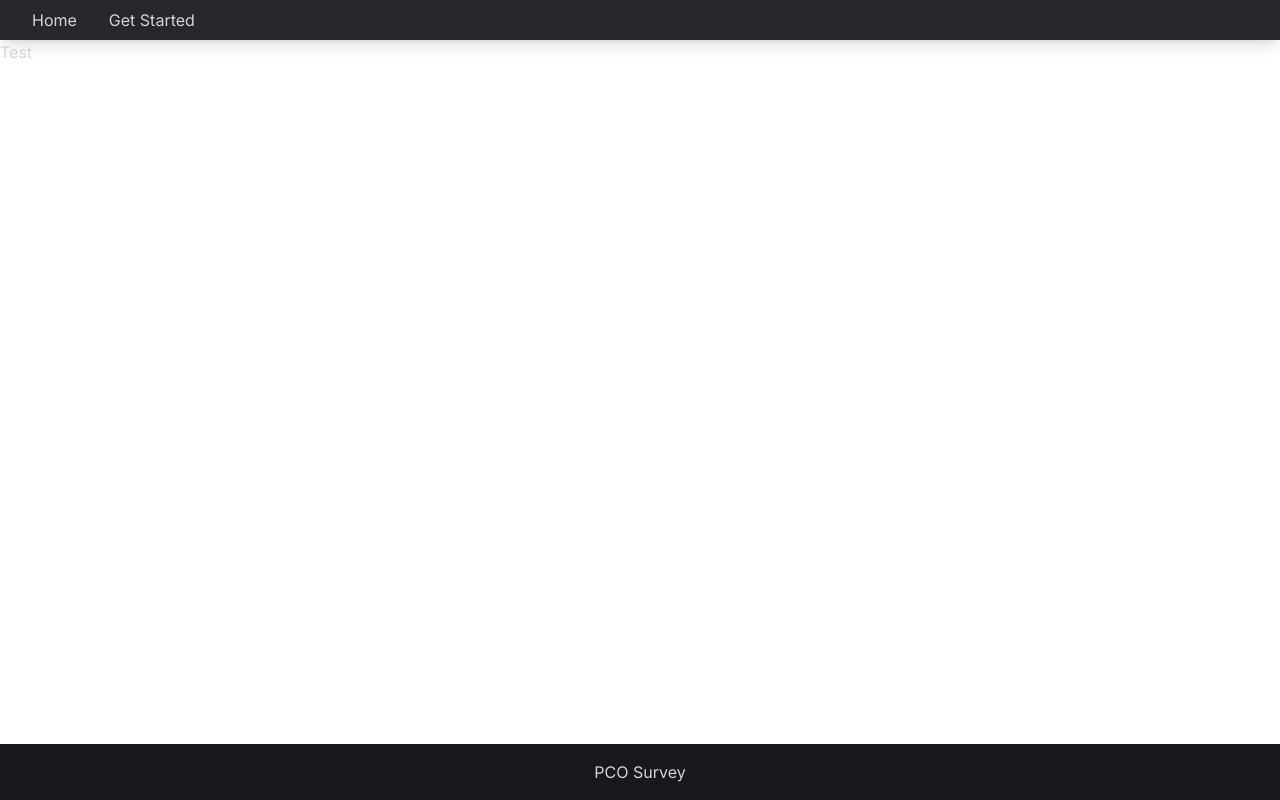
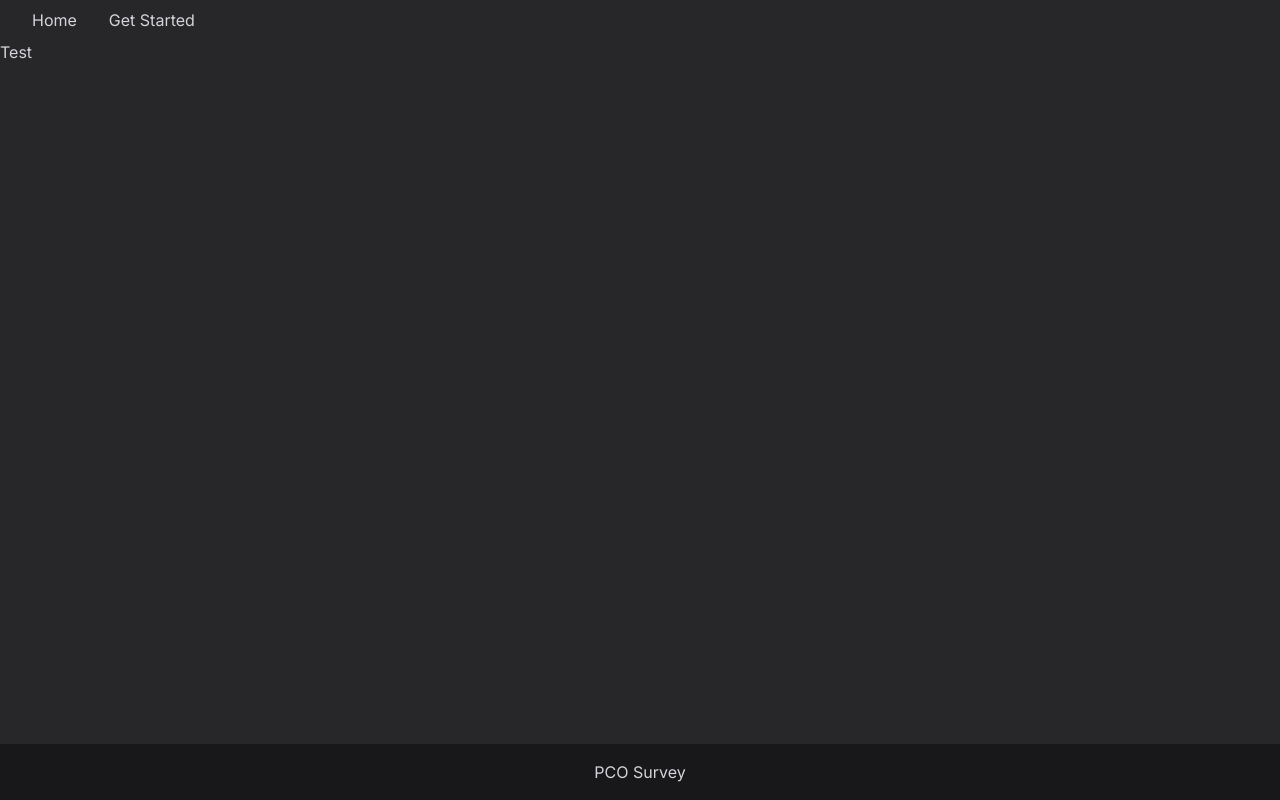
Before and after one commit to BStoller/PCOSurvey, a Next.js app: page /dashboard in a window 1280 px wide. Built offline with nearby package versions, Linux system fonts and the light colour scheme; no server answers.

Commit message:
Adding middleware

```diff
--- a/app/api/auth/[...nextauth]/route.ts
+++ b/app/api/auth/[...nextauth]/route.ts
@@ -73,8 +73,7 @@ const authOptions: AuthOptions = {
 
       return token;
     },
-  },
-  secret: process.env.NEXTAUTH_SECRET ?? "DEVSECRET",
+  }
 };
 
 const handler = NextAuth(authOptions);
--- a/app/dashboard/page.tsx
+++ b/app/dashboard/page.tsx
@@ -1,4 +1,7 @@
+export const runtime = "edge";
+
 export default async function Dashboard() {
+
     return (
         <div className="">
             <p>Test</p>
--- a/app/layout.tsx
+++ b/app/layout.tsx
@@ -25,7 +25,7 @@ export default function RootLayout({
         <body className={cn(inter.className, "dark")}>
           <div className="dark:text-zinc-300 text-zinc-950 flex h-screen w-full flex-col">
             <Navbar></Navbar>
-            <main className="flex-1">{children}</main>
+            <main className="flex-1 bg-zinc-800">{children}</main>
             <Footer></Footer>
           </div>
         </body>
--- a/app/page.tsx
+++ b/app/page.tsx
@@ -13,7 +13,7 @@ export default function Home() {
         <p className="text-2xl dark:text-gray-400">
           Find insights in serving trends and take action
         </p>
-        <Link href="">
+        <Link href="/dashboard">
           <Button size={"lg"} className="mt-8">
             Get Started
           </Button>
--- a/components/custom/layout/navbar.tsx
+++ b/components/custom/layout/navbar.tsx
@@ -4,6 +4,7 @@ import Link from "next/link";
 import LoginButton from "../loginButton";
 import { getSession, signIn, signOut, useSession } from "next-auth/react";
 import { Button } from "@/components/ui/button";
+import { useEffect } from "react";
 
 function AccountAction({
   status,
@@ -27,6 +28,8 @@ function AccountAction({
 export function Navbar() {
   const session = useSession();
 
+  useEffect(() => {}, [session]);
+
   return (
     <div className="bg-zinc-800 py-2 shadow-lg">
       <div className="container flex justify-between w-full items-center">
--- /dev/null
+++ b/middleware.ts
@@ -0,0 +1,3 @@
+export {default} from 'next-auth/middleware';
+
+export const config = {matcher: ["/dashboard"]};
--- a/package.json
+++ b/package.json
@@ -24,6 +24,7 @@
     "postcss": "8.4.27",
     "react": "18.2.0",
     "react-dom": "18.2.0",
+    "recharts": "^2.8.0",
     "tailwind-merge": "^1.14.0",
     "tailwindcss": "3.3.3",
     "tailwindcss-animate": "^1.0.6",
```
Also changed, not shown: 2 other files (tests, documents, lock files or other folders).
